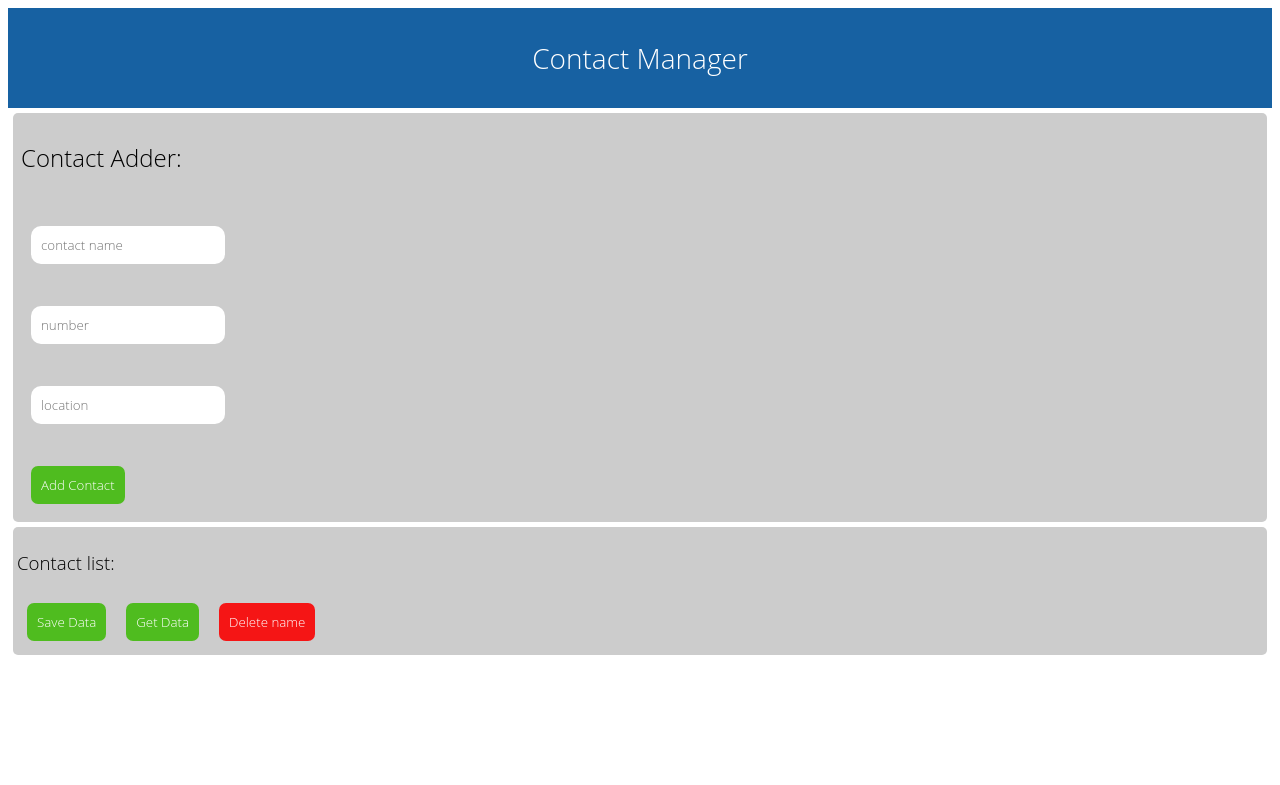
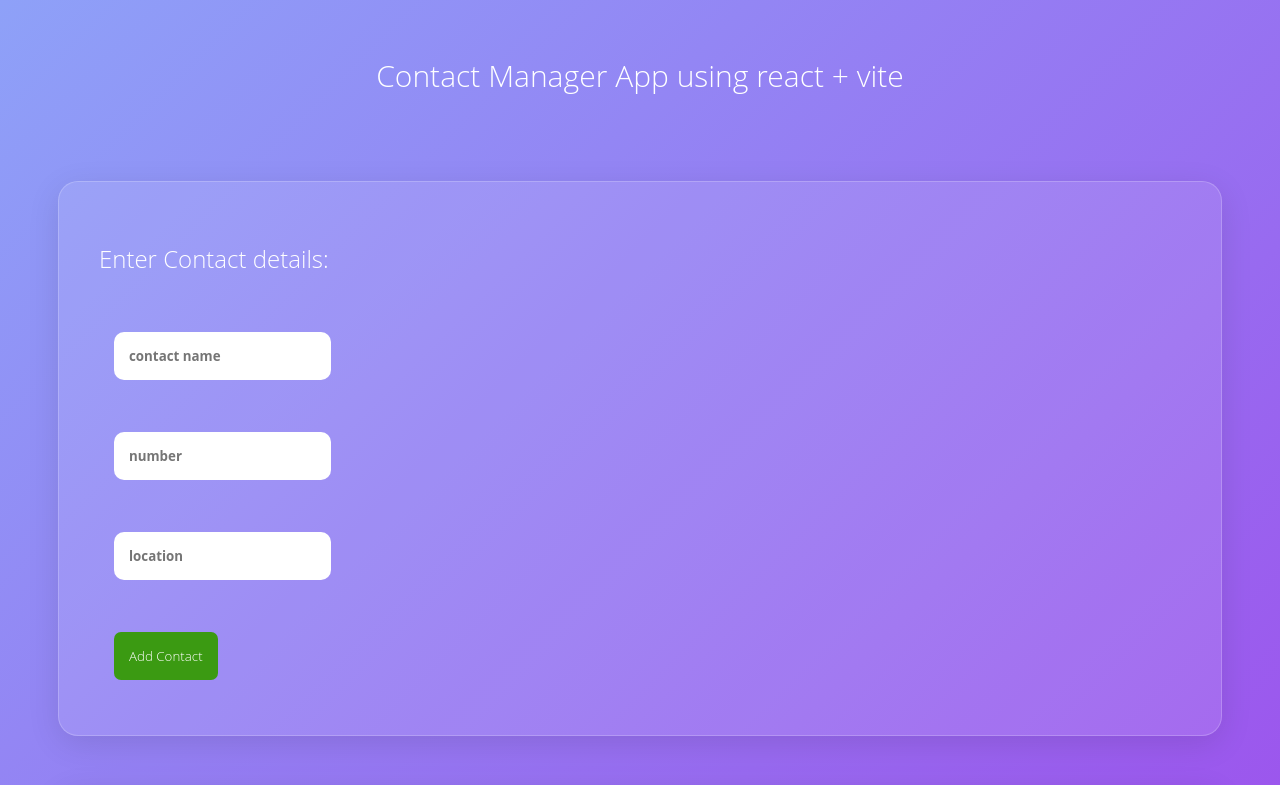
Before and after one commit to katze-a0/Contact-manager, a React (Vite) app: page / in a window 1280 px wide. Shown: the top 785 px of the page. Built offline with nearby package versions, Linux system fonts and the light colour scheme.

Commit message:
updated UI and delete button

```diff
--- a/src/App.jsx
+++ b/src/App.jsx
@@ -2,10 +2,10 @@ import React, { useState } from "react";
 import Contact from "./components/Contact.jsx";
 import "./styles/app.css";
 import ContactAdder from "./components/ContactAdder.jsx";
-import NavBar from './components/NavBar.jsx';
+import NavBar from "./components/NavBar.jsx";
 
 function App() {
-  const getContacts = JSON.parse(localStorage.getItem("ontact_obj"));
+  const getContacts = JSON.parse(localStorage.getItem("contact_obj"));
   const [contact_obj, setContact_obj] = useState(
     getContacts ? getContacts : []
   );
@@ -18,31 +18,39 @@ function App() {
     );
   };
 
-  const saveData = () => {
-    localStorage.setItem("name", "value");
-  };
+  // const saveData = () => {
+  //   localStorage.setItem("name", "value");
+  // };
 
-  const getData = () => {
-    localStorage.getItem("name");
-  };
+  // const getData = () => {
+  //   localStorage.getItem("name");
+  // };
 
-  const clearData = () => {
+  const deleteContact = (id) => {
     localStorage.removeItem("name");
+    const updatedContacts = contact_obj.filter((contact) => contact.id !== id);
+    setContact_obj(updatedContacts);
+    localStorage.setItem("contact_obj", JSON.stringify(updatedContacts));
   };
   return (
     <>
-    <NavBar/>
+      <NavBar />
       <div className="contact_adder">
         <ContactAdder onContactAdded={addContactsData} />
       </div>
       <div className="contact_list">
-        <h3> Contact list: </h3>
+        <h3 style={{ color: "white", fontSize: "22px" }}>
+          {" "}
+          Available Contact list:{" "}
+        </h3>
         {contact_obj.map((data) => (
-          <Contact key={data.id} data={data}></Contact>
+          <Contact key={data.id} data={data} onDelete={deleteContact} />
         ))}
-        <button onClick={saveData}>Save Data</button>
-        <button onClick={getData}>Get Data</button>
-        <button onClick={clearData} className='delete_button'>Delete name</button>
+        {/* <button onClick={saveData}>Save Data</button>
+        {/* <button onClick={getData}>Get Data</button>
+        <button onClick={clearData} className="delete_button">
+          Delete name
+        </button> */}
       </div>
     </>
   );
--- a/src/components/Contact.jsx
+++ b/src/components/Contact.jsx
@@ -1,10 +1,32 @@
-const Contact= (props)=>{
-return <>
-<div className="contact">
-        {props.data.name}<br/>
-        {props.data.number}<br/>
-        {props.data.location}
+const Contact = (props) => {
+  const saveData = () => {
+    localStorage.setItem("name", "value");
+  };
+
+  // const getData = () => {
+  //   localStorage.getItem("name");
+  // };
+
+  const handleDelete = () => {
+    props.onDelete(props.data.id);
+  };
+  return (
+    <>
+      <div className="contact">
+        Name: {props.data.name}
+        <br />
+        Number: {props.data.number}
+        <br />
+        Location: {props.data.location}
+        <br />
+        <button onClick={saveData}>Edit Data</button>
+        {/* <button onClick={getData}>Get Data</button> */}
+        <button onClick={handleDelete} className="delete_button">
+          Delete name
+        </button>
       </div>
-      <hr/> </>
-}
+      <hr />{" "}
+    </>
+  );
+};
 export default Contact;
--- a/src/components/ContactAdder.jsx
+++ b/src/components/ContactAdder.jsx
@@ -1,34 +1,47 @@
-import React, { useState } from 'react';
-import { Dev, Notdev } from './Persons.jsx';
-
+import React, { useState } from "react";
 
 const ContactAdder = (props) => {
-
-    const [name,setName]=useState('');
-    const [num,setNum]=useState('');
-    const [location,setLocation]=useState('');
+  const [name, setName] = useState("");
+  const [num, setNum] = useState("");
+  const [location, setLocation] = useState("");
 
   const onClickHandler = () => {
-    const contactdata_obj={id:Math.random(),name:name, number:num, location:location};
+    const contactdata_obj = {
+      id: Math.random(),
+      name: name,
+      number: num,
+      location: location,
+    };
     props.onContactAdded(contactdata_obj);
   };
 
   return (
     <>
-
-      <h2>Contact Adder:</h2>
-      <br/>
-      <input type='text'value={name} placeholder='contact name' onChange={(e) => setName(e.target.value)}/>
-      <br/>  <br/>
-      <input type='text' value={num} placeholder='number'onChange={(e) => setNum(e.target.value)}/>
-      <br/>  <br/>
-      <input type='text'value={location} placeholder='location' onChange={(e) => setLocation(e.target.value)}/>
-<br/><br/>
+      <h2>Enter Contact details:</h2>
+      <br />
+      <input
+        type="text"
+        value={name}
+        placeholder="contact name"
+        onChange={(e) => setName(e.target.value)}
+      />
+      <br /> <br />
+      <input
+        type="text"
+        value={num}
+        placeholder="number"
+        onChange={(e) => setNum(e.target.value)}
+      />
+      <br /> <br />
+      <input
+        type="text"
+        value={location}
+        placeholder="location"
+        onChange={(e) => setLocation(e.target.value)}
+      />
+      <br />
+      <br />
       <button onClick={onClickHandler}>Add Contact</button>
-
-      {/* <div>My name is {name}.{' '}
-        {name==='Dev'?<Dev></Dev>:<Notdev></Notdev>}
-      </div> */}
     </>
   );
 };
--- a/src/components/NavBar.jsx
+++ b/src/components/NavBar.jsx
@@ -1,8 +1,10 @@
-const NavBar =()=>{
-    return <>
-    <div className="navbar">
-        <p>Contact Manager</p>
-    </div>
+const NavBar = () => {
+  return (
+    <>
+      <div className="navbar">
+        <p>Contact Manager App using react + vite</p>
+      </div>
     </>
-}
+  );
+};
 export default NavBar;
--- a/src/styles/app.css
+++ b/src/styles/app.css
@@ -5,59 +5,89 @@
   font-style: normal;
   font-variation-settings: 100;
 }
-
+body {
+  background: linear-gradient(135deg, #8ea1f8 0%, #9d4fec 100%);
+}
 .navbar {
-  background: #1761a2;
   color: #fff;
-  padding: 3px;
-  font-size: 28px;
+  padding: 5px;
+  font-size: 30px;
   text-align: center;
   font-weight: bold;
+  margin: 20px;
+}
+.navbar:hover {
+  box-shadow: 6px 6px 12px rgba(241, 242, 243, 0.6);
+  transform: translateY(-2px);
 }
 
 .contact_list {
-  background: #ccc;
-  padding: 0.25rem;
-  margin: 5px;
-  border-radius: 5px;
+  background: rgba(255, 255, 255, 0.1);
+  border-radius: 20px;
+  border: 1px solid rgba(255, 255, 255, 0.2);
+  box-shadow: 0 8px 32px rgba(0, 0, 0, 0.1);
+  padding: 40px;
+  color: rgb(5, 5, 5);
+  margin: 50px;
+}
+.contact_list:hover {
+  box-shadow: 6px 6px 12px rgba(241, 242, 243, 0.6);
+  transform: translateY(-2px);
 }
 
 .contact {
   background: #fff;
   border-radius: 10px;
-  padding: 5px;
-  margin: 5px;
+  padding: 15px;
+  margin: 15px;
 }
+
 .contact_adder {
-  background: #ccc;
-  padding: 0.5rem;
-  margin: 5px;
-  border-radius: 5px;
+  background: rgba(255, 255, 255, 0.1);
+  border-radius: 20px;
+  border: 1px solid rgba(255, 255, 255, 0.2);
+  box-shadow: 0 8px 32px rgba(0, 0, 0, 0.1);
+  padding: 40px;
+  color: white;
+  margin: 50px;
+}
+.contact_adder:hover {
+  box-shadow: 6px 6px 12px rgba(241, 242, 243, 0.6);
+  transform: translateY(-2px);
 }
 input {
   border: 0px;
-  padding: 10px;
-  margin: 10px;
+  padding: 15px;
+  margin: 15px;
   border-radius: 10px;
   outline: none;
+  font-weight: bold;
 }
 .delete_button {
-    border: 0px;
-    padding: 10px;
-    margin: 10px;
-    border-radius: 7px;
-    outline: none;
-    background: #f51515;
-    color: #ffffff;
-  }
+  border: 0px;
+  padding: 15px;
+  margin: 15px;
+  border-radius: 7px;
+  outline: none;
+  background: #ce1212;
+  color: #ffffff;
+  font-weight: medium;
+  cursor: pointer;
+}
 
 button {
   border: 0px;
-  padding: 10px;
-  margin: 10px;
+  padding: 15px;
+  margin: 15px;
   border-radius: 7px;
   outline: none;
-  background: #4fbc1f;
+  background: #3b9a12;
   color: #ffffff;
   cursor: pointer;
+  font-weight: medium;
 }
+
+/* .sideButton {
+  margin-left: 900px;
+  margin-top: 20px;
+} */
```
Also changed, not shown: src/components/Persons.txt (renamed from src/components/Persons.jsx), 1 other file (tests, documents, lock files or other folders).
